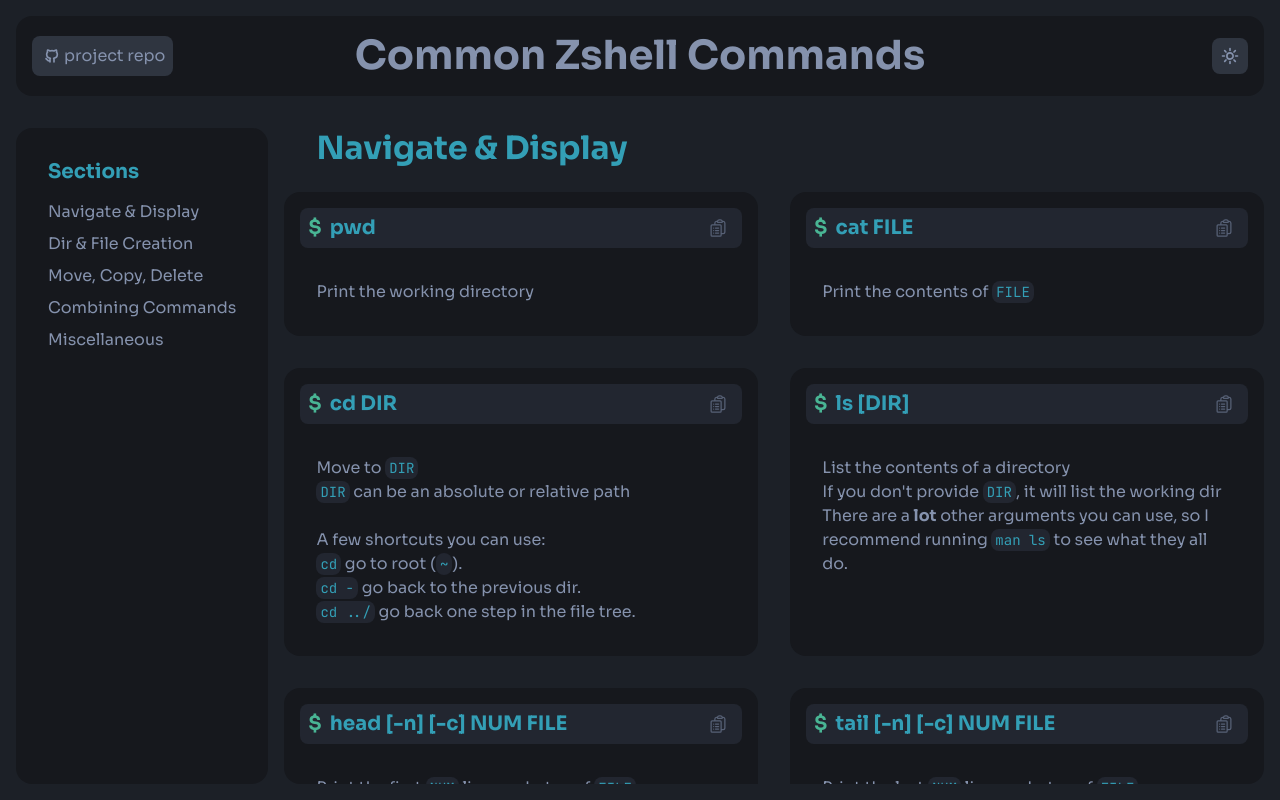
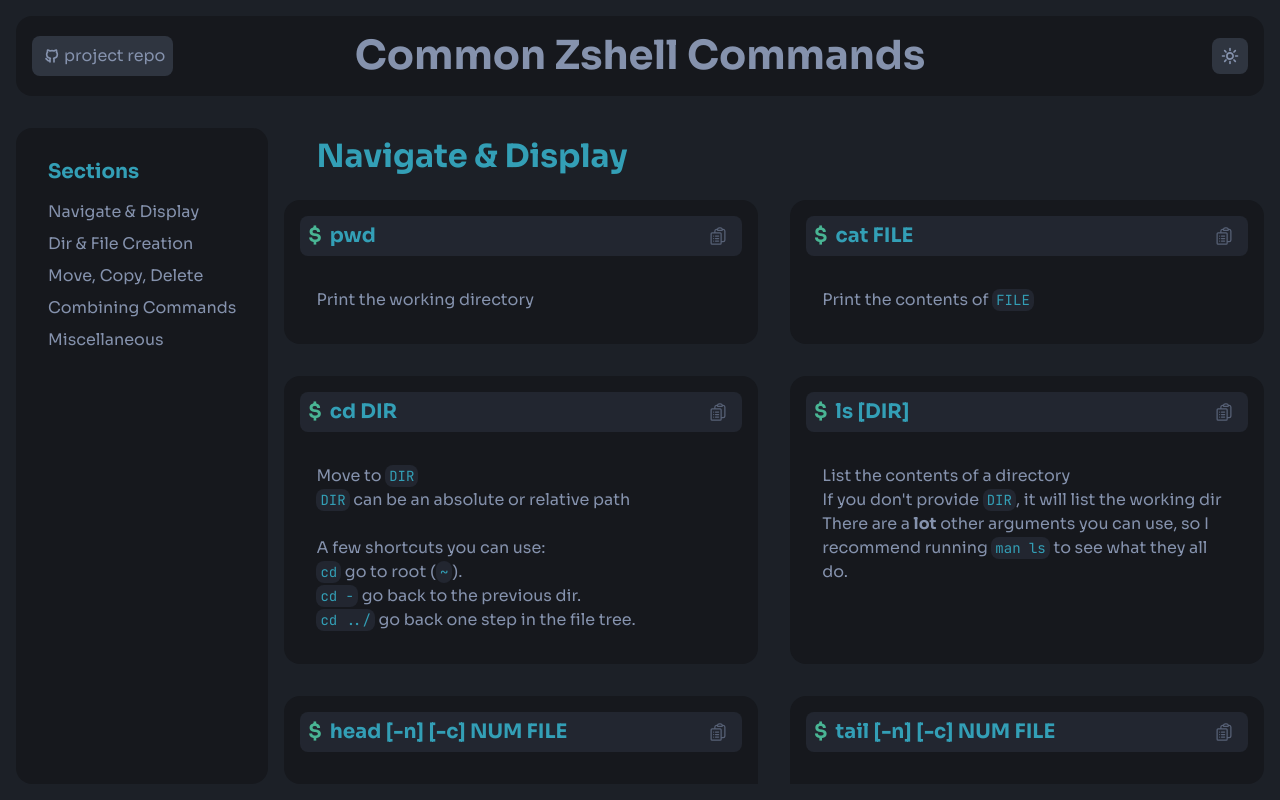
Before and after one commit to SoupCat-Py/zshcheatsheet, a React (Vite) app: page / in a window 1280 px wide. Built offline with nearby package versions, Linux system fonts and the light colour scheme.

Commit message:
more top padding for first header

```diff
--- a/src/styles/CardContainer.module.css
+++ b/src/styles/CardContainer.module.css
@@ -12,5 +12,5 @@
   padding-top: 5rem;
 }
 .subheader.first {
-  padding-top: 0.5rem;
+  padding-top: 1rem;
 }
```
